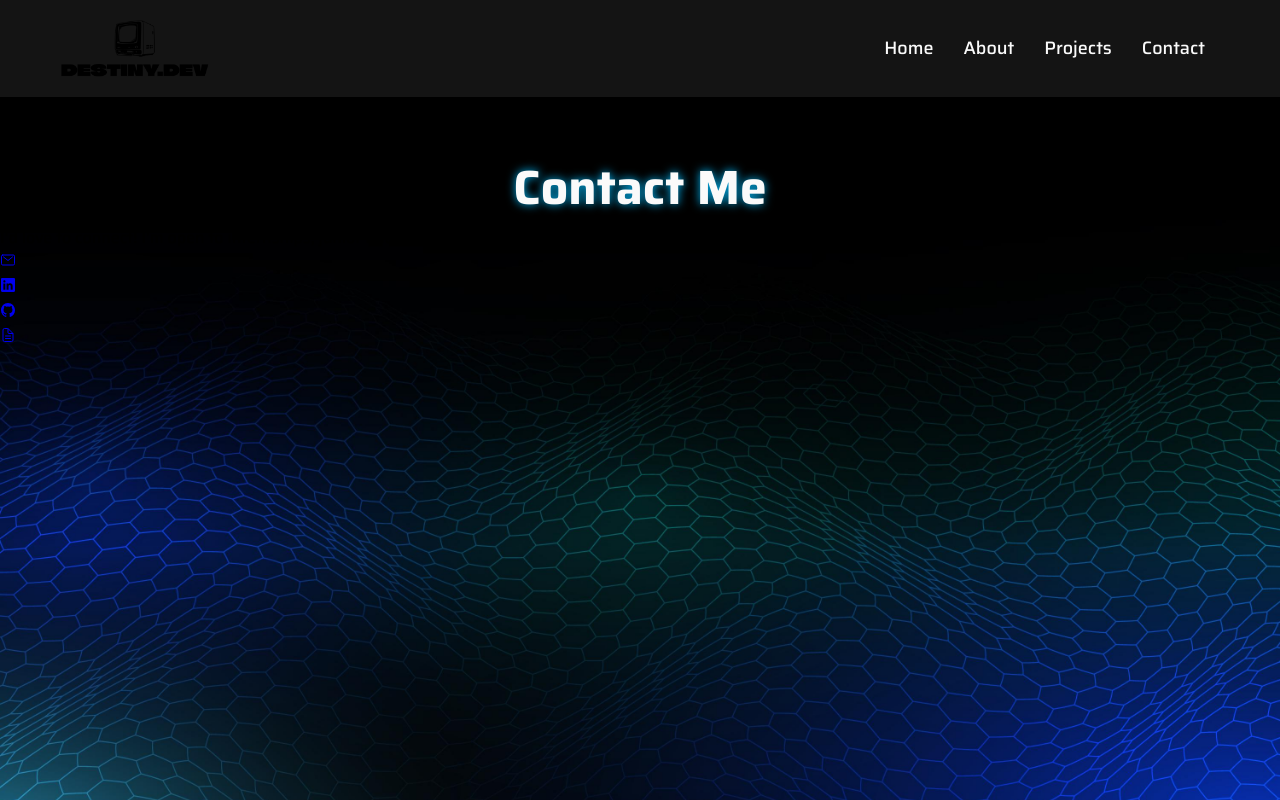
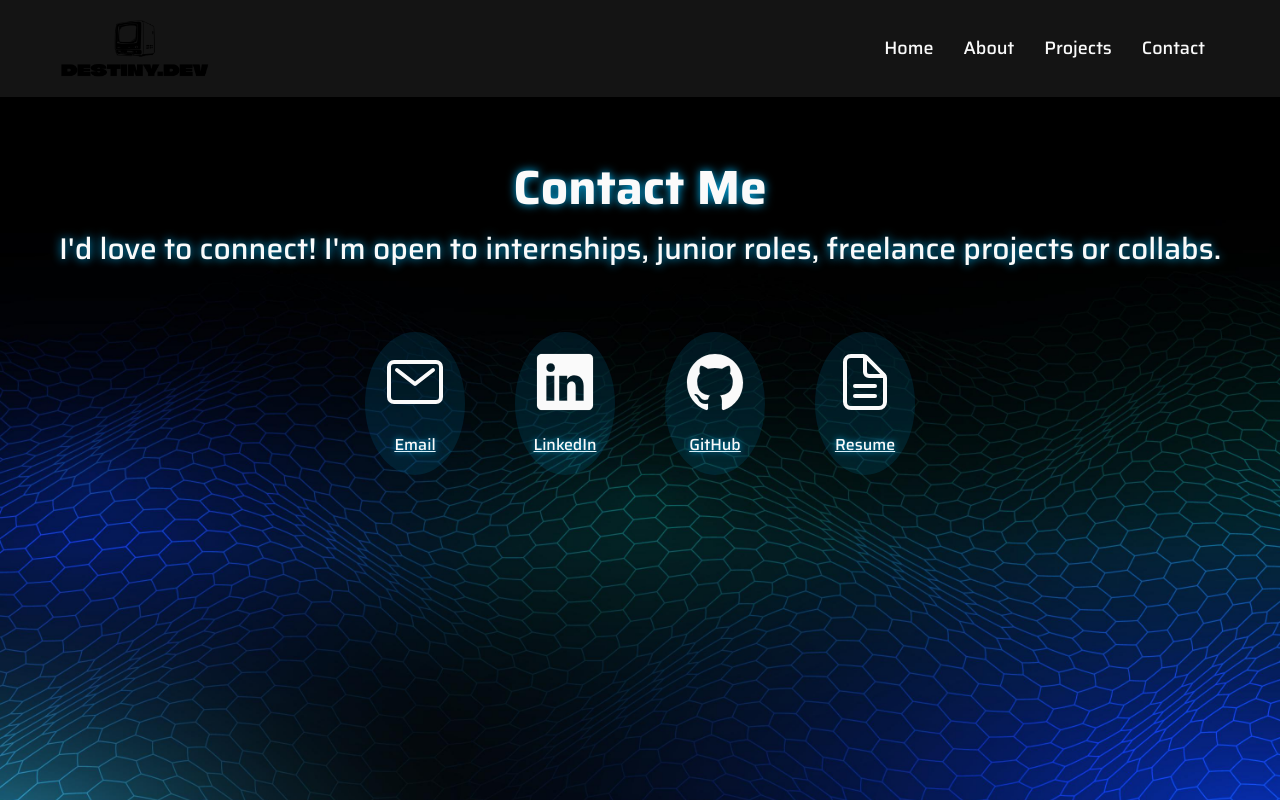
Before and after one commit to DetDet91/portfolio-webpage, a plain HTML site: page contact.html in a window 1280 px wide. Drawn offline with nearby package versions, Linux system fonts and the light colour scheme.

Commit message:
Added CSS to contact logo and labels updated

```diff
--- /dev/null
+++ b/CSS/contact.css
@@ -0,0 +1,67 @@
+p {
+  color: #fafafa;
+  text-align: center;
+  margin-top: 0px;
+  font-size: 30px;
+  text-shadow: 0 0 10px #00afec;
+  margin-bottom: 40px;
+}
+main {
+  display: flex;
+  justify-content: center;
+  gap: 50px;
+  margin-top: 60px;
+}
+
+/* Style the icon links */
+main section a {
+  font-size: 100px;
+  color: #fafafa;
+  transition: transform 0.3s ease, color 0.3s ease, filter 0.3s ease;
+  padding: 18px;
+  border-radius: 50%;
+  background-color: rgba(0, 175, 236, 0.12);
+}
+
+/* Hover glow + grow */
+main section a:hover {
+  background-color: rgba(0, 175, 236, 0.3);
+  color: #00afec;
+  transform: scale(1.2);
+  filter: drop-shadow(0 0 12px #00afec);
+}
+
+/* Stack icon and label vertically */
+main section a {
+  display: flex;
+  flex-direction: column;
+  align-items: center;
+  gap: 10px;
+  font-size: 64px;
+  color: #fafafa;
+  padding: 18px;
+  border-radius: 50%;
+  background-color: rgba(0, 175, 236, 0.12);
+  transition: all 0.3s ease;
+}
+
+/* Label text */
+main section a span {
+  font-size: 16px;
+  margin-top: 8px;
+  color: #fafafa;
+  text-shadow: 0 0 6px #00afec;
+}
+
+/* Hover effect */
+main section a:hover {
+  background-color: rgba(0, 175, 236, 0.3);
+  color: #00afec;
+  transform: scale(1.2);
+  filter: drop-shadow(0 0 12px #00afec);
+}
+
+/* Make label glow on hover too */
+main section a:hover span {
+  color: #00afec;
+}
--- a/contact.html
+++ b/contact.html
@@ -5,6 +5,7 @@
     <meta name="viewport" content="width=device-width, initial-scale=1.0" />
     <title>Destiny's Portfolio</title>
     <link rel="stylesheet" href="CSS/styles.css" />
+    <link rel="stylesheet" href="CSS/contact.css" />
     <link
       href="https://fonts.googleapis.com/css2?family=Saira:wght@400;500;600&display=swap"
       rel="stylesheet"
@@ -29,18 +30,19 @@
         </ul>
       </nav>
 
-    <head>
+      <header>
         <h1>Contact Me</h1>
         <p>
           I'd love to connect! I'm open to internships, junior roles, freelance
           projects or collabs.
         </p>
-    </head>
+      </header>
 
       <main>
         <section class="email">
           <a href="mailto:destinymrhodes@icloud.com">
             <ion-icon name="mail-outline"></ion-icon>
+            <span>Email</span>
           </a>
         </section>
         <section class="linkedin">
@@ -49,16 +51,20 @@
             target="_blank"
           >
             <ion-icon name="logo-linkedin"></ion-icon>
+            <span>LinkedIn</span>
           </a>
         </section>
         <section class="github">
           <a href="https://github.com/DetDet91" target="_blank">
             <ion-icon name="logo-github"></ion-icon>
+            <span>GitHub</span>
           </a>
         </section>
         <section class="resume">
           <a href="assets/Destiny_Rhodes_Resume 2025.pdf" target="_blank">
             <ion-icon name="document-text-outline"></ion-icon>
+            <span>Resume</span>
+          </a>
         </section>
       </main>
 
```
Lines whose indentation alone changed are shown as unchanged.
